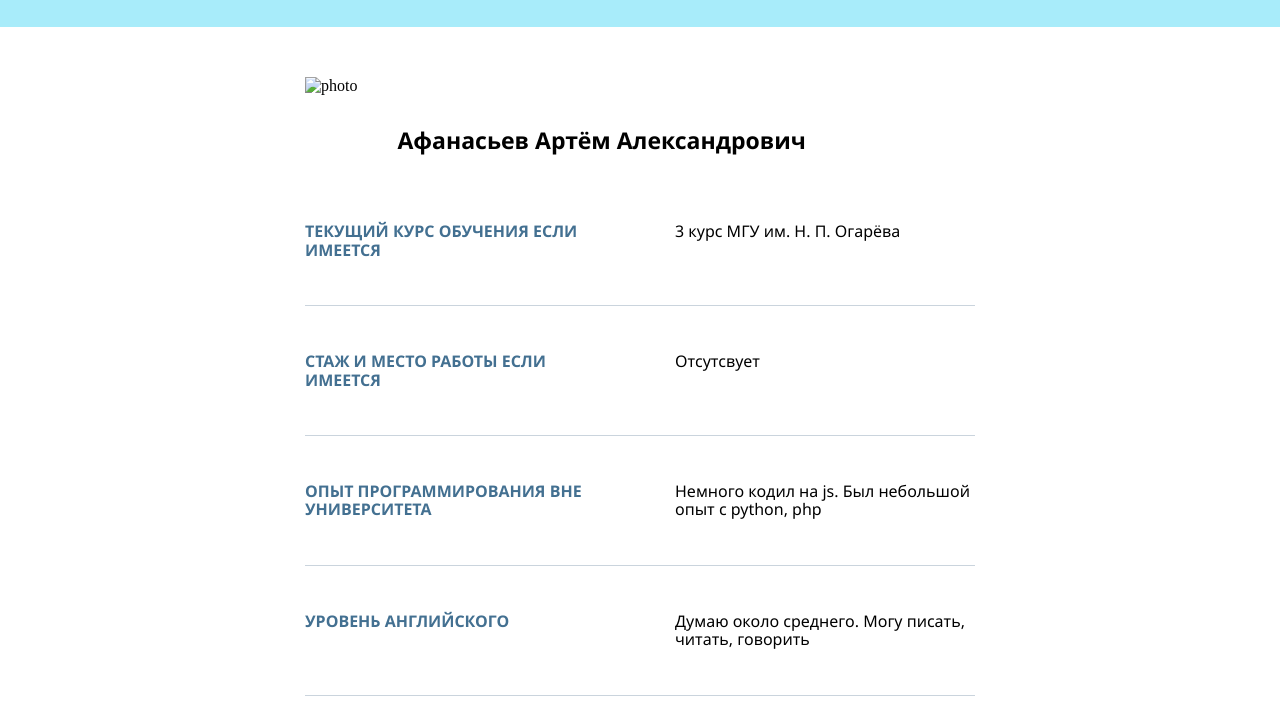
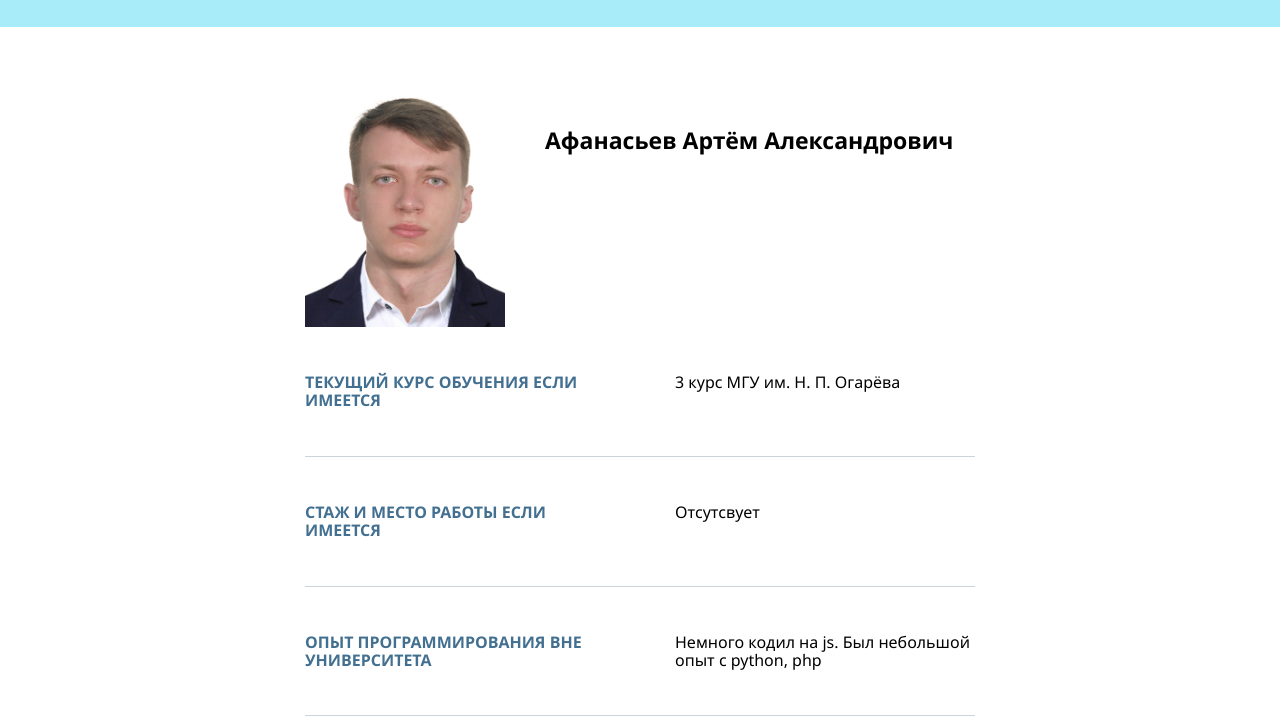
Before and after one commit to aRT173/myresume, a plain HTML site: page index.html in a window 1280 px wide. Shown: the part 73-800 px from the top of the page. Drawn offline with Linux system fonts and the light colour scheme; the site is published under a folder, as on GitHub Pages, so addresses that start at the root find nothing.

Commit message:
Update index.html

```diff
--- a/index.html
+++ b/index.html
@@ -18,7 +18,7 @@
             <section class="questions">
                 <div class="questions__im im">
                     <div class="im__photo">
-                        <img src="/img/photo.png" alt="photo">
+                        <img src="./img/photo.png" alt="photo">
                     </div>
                     <div class="im__name">
                         <p style="display: none;"></p>
```
